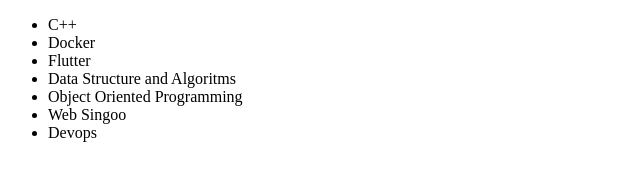
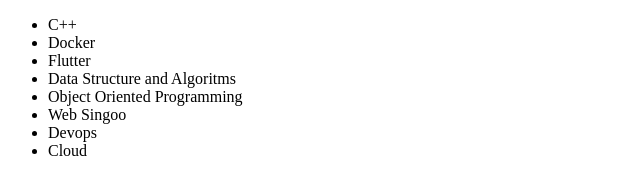
Before and after one commit to dudustri/alura-git, a plain HTML site: page index.html in a window 1280 px wide. Shown: the full height of the page, 0-640 px from the left. Drawn offline with Linux system fonts and the light colour scheme.

Commit message:
Adding Cloud Courses

```diff
--- a/index.html
+++ b/index.html
@@ -13,6 +13,7 @@
         <li>Object Oriented Programming</li>
         <li>Web Singoo</li>
         <li>Devops</li>
+        <li>Cloud</li>
     </ul>
 </body>
 </html>
```
